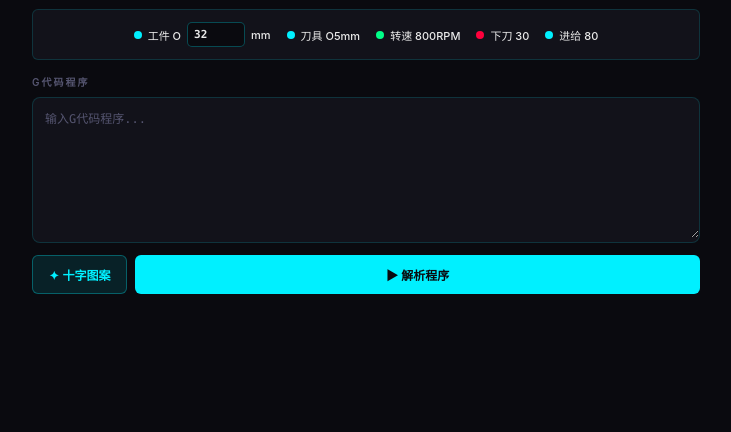
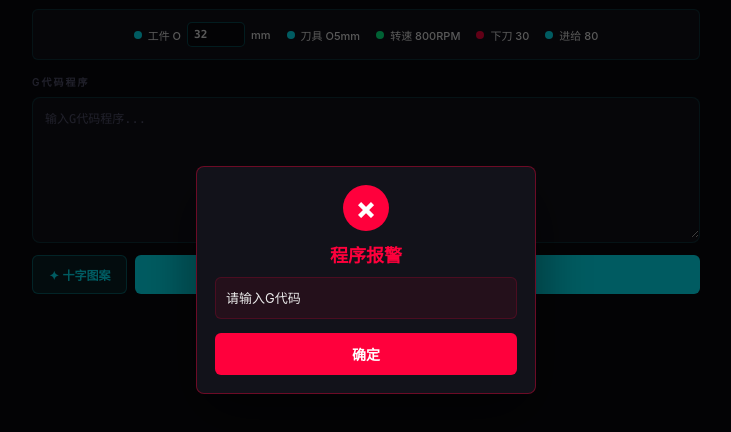
Before and after one commit to luhe198802-dotcom/cnc-simulator, a website: page public/index.html in a window 1280 px wide. Both pictures are taken after a click on the button "▶ 解析程序". Shown: the part 120-552 px from the top of the page, without its empty margins (274-1005 px from the left). Drawn offline with Linux system fonts and the light colour scheme.

Commit message:
Add custom alarm modal

```diff
--- a/public/index.html
+++ b/public/index.html
@@ -50,6 +50,12 @@ canvas{width:min(100%,420px);height:auto;background:#12121A;border:1px solid rgb
 .progress-fill{height:100%;background:linear-gradient(90deg,#00FF88,#00F0FF);border-radius:999px;transition:width 0.2s;box-shadow:0 0 16px rgba(0,240,255,0.35)}
 .progress-text{color:#777890;font-size:10px;font-family:Menlo,Monaco,monospace;min-width:60px;text-align:right}
 .hint{color:#777890;font-size:10px;text-align:center;margin-top:10px}
+.alarm-modal{position:fixed;inset:0;display:none;align-items:center;justify-content:center;background:rgba(0,0,0,0.62);z-index:1000;padding:20px}
+.alarm-box{width:min(92vw,340px);background:#12121A;border:1px solid rgba(255,0,60,0.38);border-radius:8px;padding:18px;box-shadow:0 22px 60px rgba(0,0,0,0.5)}
+.alarm-icon{width:46px;height:46px;margin:0 auto 10px;border-radius:50%;background:#FF003C;color:#fff;display:flex;align-items:center;justify-content:center;font-size:30px;font-weight:800;line-height:1}
+.alarm-title{text-align:center;color:#FF003C;font-size:18px;font-weight:800;margin-bottom:10px}
+.alarm-message{color:#EAEAEA;font-size:13px;line-height:1.55;white-space:pre-line;text-align:left;background:rgba(255,0,60,0.08);border:1px solid rgba(255,0,60,0.18);border-radius:6px;padding:10px;max-height:42vh;overflow:auto}
+.alarm-ok{width:100%;margin-top:14px;background:#FF003C;color:#fff;border:none;border-radius:6px;padding:11px 14px;font-size:14px;font-weight:700;cursor:pointer}
 @media (max-width:420px){.result{padding:10px}.stat-value{font-size:18px}.legend{gap:14px}.canvas-wrap{padding:8px}}
 </style>
 </head>
@@ -102,6 +108,14 @@ canvas{width:min(100%,420px);height:auto;background:#12121A;border:1px solid rgb
 </div>
 </div>
 <div class="hint">绿色区域 = 刀具切削范围 (O5mm)</div>
+</div>
+<div class="alarm-modal" id="alarmModal">
+<div class="alarm-box">
+<div class="alarm-icon">×</div>
+<div class="alarm-title">程序报警</div>
+<div class="alarm-message" id="alarmMessage"></div>
+<button class="alarm-ok" onclick="hideAlarm()">确定</button>
+</div>
 </div>
 <script>
 const ctx=document.getElementById("c").getContext("2d");
@@ -408,7 +422,12 @@ function hideErr(){
 
 function showAlarm(message){
   hideErr();
-  alert(message);
+  document.getElementById("alarmMessage").textContent=message;
+  document.getElementById("alarmModal").style.display="flex";
+}
+
+function hideAlarm(){
+  document.getElementById("alarmModal").style.display="none";
 }
 
 document.getElementById("workpieceDiameter").addEventListener("input",()=>{
@@ -423,6 +442,14 @@ document.getElementById("workpieceDiameter").addEventListener("input",()=>{
   document.getElementById("progressFill").style.width="0%";
   updatePos(0,0,50);
 });
+
+document.getElementById("alarmModal").addEventListener("click",(e)=>{
+  if(e.target.id==="alarmModal") hideAlarm();
+});
+
+document.addEventListener("keydown",(e)=>{
+  if(e.key==="Escape") hideAlarm();
+});
 </script>
 </body>
 </html>
```
